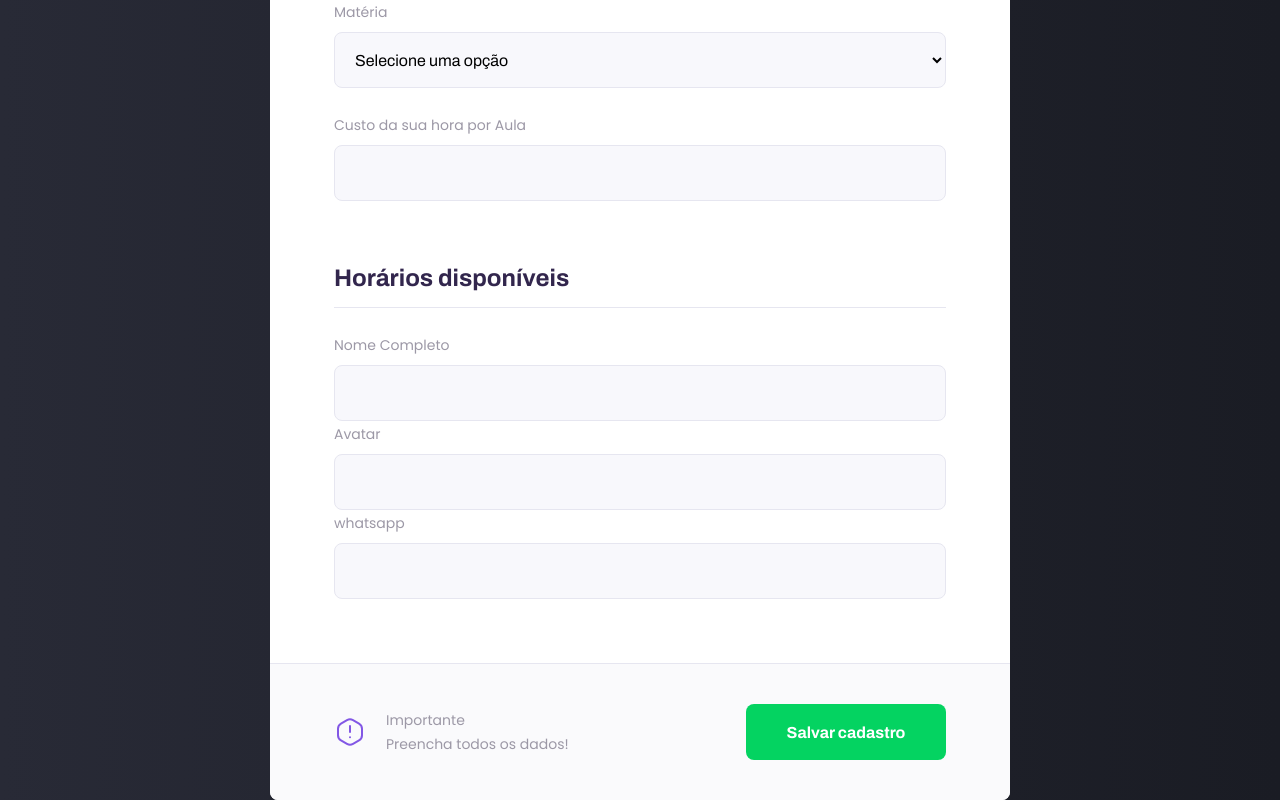
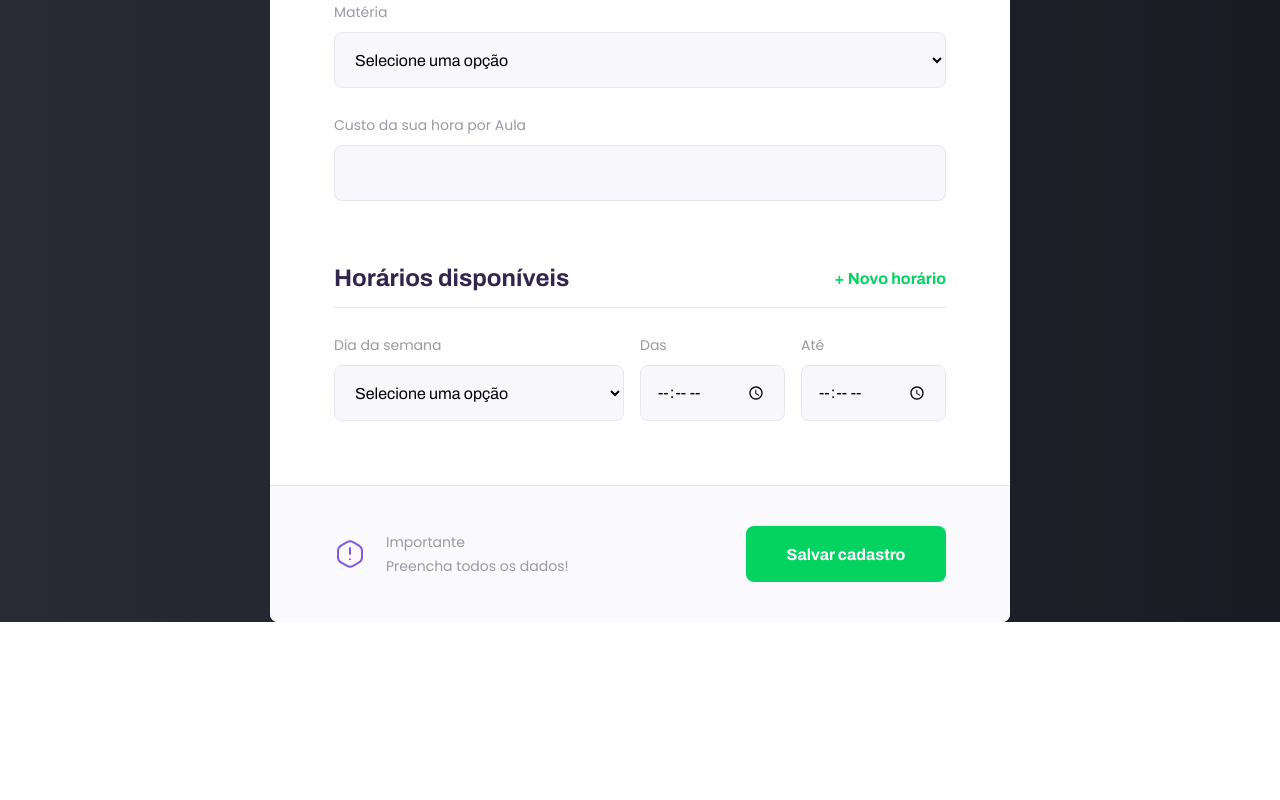
Before and after one commit to sirwhod/Proffy, a React (Create React App) app: page /give-classes in a window 1280 px wide. Shown: the part 1062-1862 px from the top of the page. After the commit the page ends 1684 px from the top, so only its background shows below. Built offline with nearby package versions, Linux system fonts and the light colour scheme.

Commit message:
Aula 3 1h09

```diff
--- a/src/components/Select/index.tsx
+++ b/src/components/Select/index.tsx
@@ -15,8 +15,8 @@
     return(
         <div className="select-block">
             <label htmlFor={name}>{label}</label>
-            <select id={name} {...rest}>
-                <option value="" disabled selected hidden>Selecione uma opção</option>
+            <select defaultValue="" id={name} {...rest}>
+                <option value="" disabled hidden>Selecione uma opção</option>
 
                 {options.map(option =>{
                     return <option key={option.value} value={option.value}>{option.label}</option>
--- a/src/pages/TeacherForm/index.tsx
+++ b/src/pages/TeacherForm/index.tsx
@@ -1,4 +1,4 @@
-import React from 'react';
+import React, {useState} from 'react';
 
 import PageHeader from '../../components/PageHeader';
 import Input from '../../components/Input';
@@ -9,7 +9,22 @@
 import Textarea from '../../components/Textarea';
 import Select from '../../components/Select';
 
+
 function TeacherForm() {
+    const [scheduleItems, setScheduleItems] = useState([
+        { week_day: 0, from: '', to: '' }
+
+    ]);
+
+
+    function addNewScheduleItem() {
+        setScheduleItems([
+            ...scheduleItems,
+            { week_day: 0, from: '', to: '' }
+        ]);
+        scheduleItems.push()
+    }
+
     return (
         <div id="page-teacher-form" className="container">
             <PageHeader
@@ -56,11 +71,34 @@
 
                 <fieldset>
 
-                    <legend>Horários disponíveis</legend>
+                    <legend>
+                        Horários disponíveis
+                        <button type="button" onClick={addNewScheduleItem}>
+                            + Novo horário
+                        </button>
+                        </legend>
+                    {scheduleItems.map(scheduleItem => {
+                        return (
+                            <div key={scheduleItem.week_day} className="schedule-item">
+                        <Select
+                        name="week_day"
+                        label="Dia da semana"
+                        options={[
+                            { value: '0', label:'Domingo' },
+                            { value: '1', label:'Segunda-Feira' },
+                            { value: '2', label:'Terça-Feira' },
+                            { value: '3', label:'Quarta-Feira' },
+                            { value: '4', label:'Quinta-Feira' },
+                            { value: '5', label:'Sexta-Feira' },
+                            { value: '6', label:'Sabado' },
+                        ]}
+                        />
+                        <Input name="from" label="Das" type="time"/>
+                        <Input name="to" label="Até" type="time"/>
 
-                    <Input name="name" label="Nome Completo"/>
-                    <Input name="avatar" label="Avatar"/>
-                    <Input name="whatsapp" label="whatsapp"/>
+                    </div>
+                        )
+                    })}
 
                 </fieldset>
 
--- a/src/pages/TeacherForm/styles.css
+++ b/src/pages/TeacherForm/styles.css
@@ -36,6 +36,19 @@
     width: 100%;
     padding-bottom: 1.6rem;
     border-bottom: 1px solid var(--color-line-in-white);
+}
+
+#page-teacher-form main fieldset legend button {
+    background: none;
+    border: none;
+    color: var(--color-secundary);
+    font: 700 1.6rem Archivo;
+    cursor: pointer;
+    transition: color 0.2s;
+}
+
+#page-teacher-form main fieldset legend button:hover {
+    color: var(--color-primary);
 }
 
 #page-teacher-form main fieldset .input-block + .textarea-block,
@@ -103,6 +116,16 @@
         padding: 0 6.4rem;
     }
 
+    #page-teacher-form main .schedule-item {
+        display: grid;
+        grid-template-columns: 2fr 1fr 1fr;
+        column-gap: 1.6rem;
+    }
+
+    #page-teacher-form main .schedule-item .input-block {
+        margin-top: 0 !important;
+    }
+
     #page-teacher-form main footer {
         padding: 4.0rem 6.4rem;
         display: flex;
@@ -117,4 +140,6 @@
         width: 20rem;
         margin-top: 0;
     }
+
+
 }
```
Also changed, not shown: src/services/api.ts (added).
